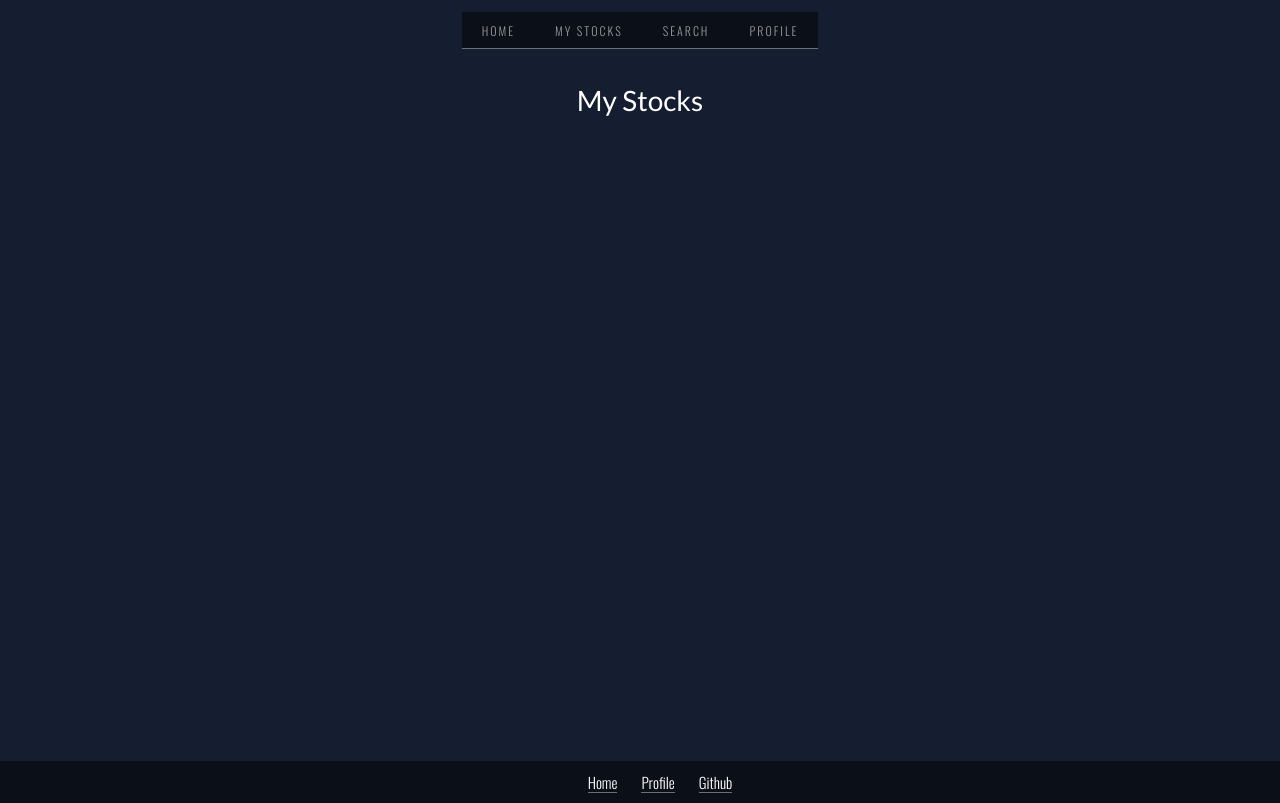
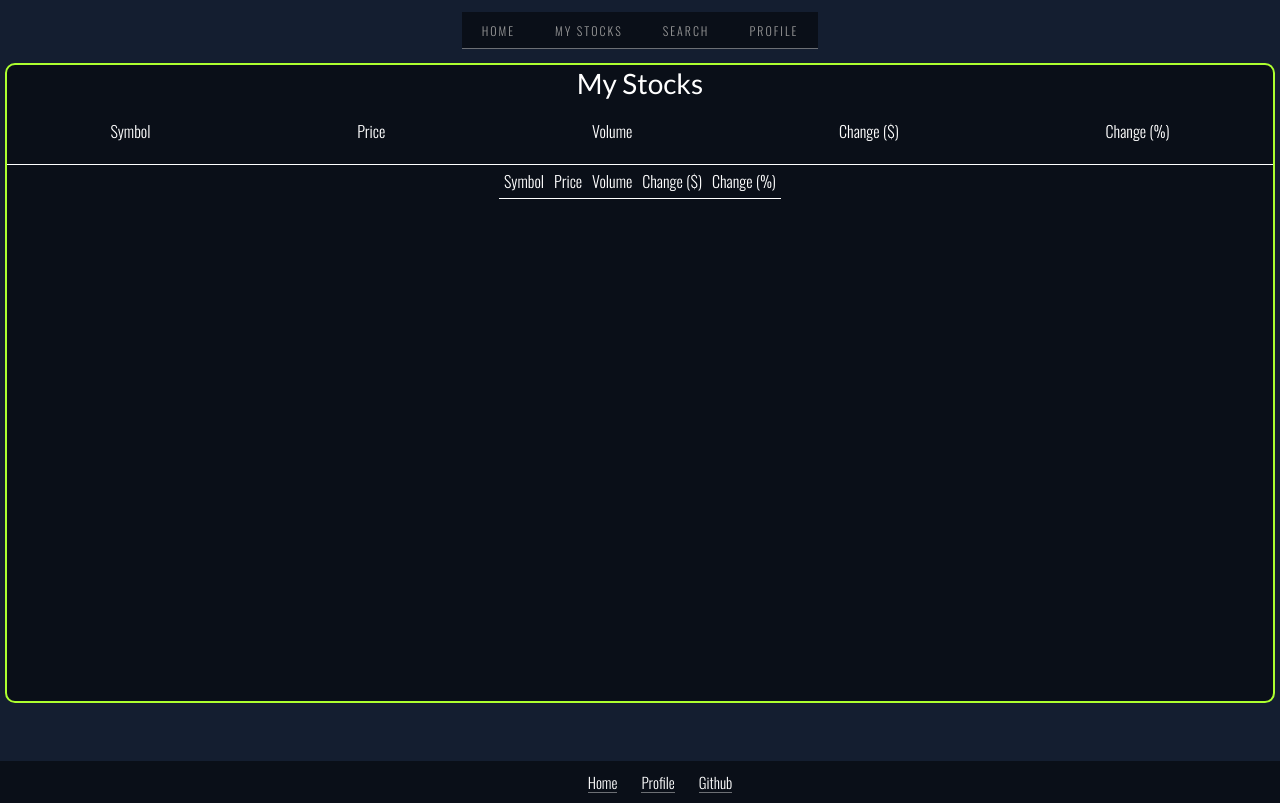
Before and after one commit to cogrod17/mystocks, a React (Create React App) app in the folder client/: page /mystocks in a window 1280 px wide. Built offline with nearby package versions, Linux system fonts and the light colour scheme; no server answers; sample sign-in values are in the browser's storage.

Commit message:
I don't understand how this git works

```diff
--- a/client/src/components/GainerItem.js
+++ b/client/src/components/GainerItem.js
@@ -5,10 +5,12 @@ const GainerItem = ({ gainer }) => {
   const trimPercent = percentage.slice(1, percentage.length - 1);
 
   return (
-    <div className="gainer-item">
-      <p className="gainer-ticker">{gainer.ticker}</p>
-      <p className="gainer-price">{gainer.price}</p>
-      <p className="gainer-percent-change">{trimPercent}</p>
+    <div className="list-item">
+      <p className="listitem ticker">{gainer.ticker}</p>
+      <p className="listitem">{gainer.price}</p>
+      <p className="listitem" style={{ color: "greenyellow" }}>
+        {trimPercent}
+      </p>
     </div>
   );
 };
--- a/client/src/components/Gainers.js
+++ b/client/src/components/Gainers.js
@@ -43,8 +43,11 @@ const Gainers = () => {
   };
 
   return (
-    <div className="gainers">
-      <ListHeader title={"Top Gainers"} />
+    <div className="list-container">
+      <ListHeader
+        title={"Top Gainers"}
+        categories={["Ticker", "Price", "Change (%)"]}
+      />
       {gainers.length === 0 ? <Loader /> : renderGainers(gainers)}
     </div>
   );
--- a/client/src/components/ListHeader.js
+++ b/client/src/components/ListHeader.js
@@ -1,14 +1,20 @@
 import React from "react";
 
-const ListHeader = ({ title }) => {
+const ListHeader = ({ title, categories }) => {
+  const renderCategories = (categories) => {
+    return categories.map((category, i) => {
+      return (
+        <p key={i} className="listheader-category">
+          {category}
+        </p>
+      );
+    });
+  };
+
   return (
     <div>
       <h1>{title}</h1>
-      <div className="list-header">
-        <p className="list-ticker">Ticker</p>
-        <p className="list-price">Price</p>
-        <p className="list-change">Change (%)</p>
-      </div>
+      <div className="listheader">{renderCategories(categories)}</div>
     </div>
   );
 };
--- a/client/src/components/MarketIndexItem.js
+++ b/client/src/components/MarketIndexItem.js
@@ -2,29 +2,28 @@ import React, { useState, useEffect } from "react";
 
 const MarketIndexItem = ({ index }) => {
   const [color, setColor] = useState("");
-  const [background, setBackground] = useState("");
 
   const percent = +index.percent_change;
   const priceRounded = +index.open;
 
   useEffect(() => {
     if (percent >= 0) {
-      setBackground("rgba(3, 243, 3, 0.5)");
       setColor("greenyellow");
     }
     if (percent < 0) {
       setColor("red");
-      setBackground("red");
     }
   }, [percent]);
 
+  ///CHANGE THESE TO GRID
+
   return (
-    <div className="index-item">
-      <p className="index-ticker">{index.symbol}</p>
-      <p className="index-price" style={{ color: color }}>
+    <div className="list-item">
+      <p className="listitem symbol">{index.symbol}</p>
+      <p className="listitem" style={{ color: color }}>
         {priceRounded.toFixed(2)}
       </p>
-      <p className="index-percent-change" style={{ background: background }}>
+      <p className="listitem" style={{ color: color }}>
         {`${percent.toFixed(2)}%`}
       </p>
     </div>
--- a/client/src/components/MarketInfo.js
+++ b/client/src/components/MarketInfo.js
@@ -15,6 +15,7 @@ import axios from "axios";
 
 const MarketInfo = () => {
   const [marketInfo, setMarketInfo] = useState([]);
+  const [loading, setLoading] = useState(true);
 
   //https://twelvedata.com/
   const API_KEY = "5f75c7639947410a99d3551417a18f60";
@@ -32,15 +33,22 @@ const MarketInfo = () => {
 
       setMarketInfo(res.data);
     } catch (e) {
-      console.log(e);
-
       setMarketInfo(["error"]);
+      setLoading(false);
     }
   };
 
   useEffect(() => {
-    getMarketInfo();
+    let mounted = true;
+    getMarketInfo().then(() => {
+      if (mounted) setLoading(false);
+    });
+    //console.log(sumPercentChange);
+
+    return () => (mounted = false);
   }, []);
+
+  //let sumPercentChange = 0;
 
   const renderMarketInfo = (marketInfo) => {
     if (marketInfo[0] === "error")
@@ -48,14 +56,18 @@ const MarketInfo = () => {
 
     const keys = Object.keys(marketInfo);
     return keys.map((key, i) => {
+      //sumPercentChange += marketInfo[key].percent_change;
       return <MarketIndexItem key={i} index={marketInfo[key]} />;
     });
   };
 
   return (
-    <div className="index">
-      <ListHeader title={"Markets"} />
-      {marketInfo.length === 0 ? <Loader /> : renderMarketInfo(marketInfo)}
+    <div className="list-container">
+      <ListHeader
+        title={"Markets"}
+        categories={["Symbol", "Price", "Change (%)"]}
+      />
+      {loading ? <Loader /> : renderMarketInfo(marketInfo)}
     </div>
   );
 };
--- a/client/src/components/MyStocks.js
+++ b/client/src/components/MyStocks.js
@@ -1,17 +1,62 @@
-import React from "react";
+import React, { useState, useEffect } from "react";
 import NavBar from "./NavBar";
+import ListHeader from "./ListHeader";
+import StockItem from "./StockItem";
+import "../styles/MyStocks.css";
+import axios from "axios";
+
 // import Loader from "./Loader";
 
-//Alpha Vantage
-//const API_KEY = `9VTUD3XE4HKHNVBM`;
+const API_KEY = `9VTUD3XE4HKHNVBM`;
+
+//WILL HAVE TO GET FAVORITE STOCKS PASSED DOWN AS PROPS
 
 const MyStocks = () => {
+  const [stocks, setStocks] = useState({});
+  const [loading, setLoading] = useState(true);
+  const categories = ["Symbol", "Price", "Volume", "Change ($)", "Change (%)"];
+
+  const getMyStocks = async () => {
+    try {
+      //https://www.alphavantage.co/query?function=GLOBAL_QUOTE&symbol=IBM&apikey=demo
+      //promise.allSettled()
+      let res = await axios.get("https://www.alphavantage.co/query?", {
+        params: {
+          function: "GLOBAL_QUOTE",
+          symbol: "IBM",
+          apikey: API_KEY,
+        },
+      });
+
+      const keys = Object.keys(res.data["Global Quote"]);
+      const values = Object.values(res.data["Global Quote"]);
+      let obj = {};
+      keys.map((key, i) => {
+        obj[key.split(" ")[1]] = values[i];
+      });
+      console.log({ IMB: obj });
+    } catch (e) {
+      console.log(e);
+    }
+  };
+
+  useEffect(() => {
+    let mounted = true;
+    getMyStocks().then(() => {
+      if (mounted) setLoading(false);
+    });
+
+    return () => (mounted = false);
+  }, []);
+
   return (
     <div>
       <NavBar />
-      <h1>My Stocks</h1>
-      <div className="watchlist-container">
-        <div className="header"></div>
+      <div className="my-stocks">
+        <div className="list-container">
+          <ListHeader title={"My Stocks"} categories={categories} />
+          <StockItem categories={categories} />
+        </div>
       </div>
     </div>
   );
--- a/client/src/components/NewsFeed.js
+++ b/client/src/components/NewsFeed.js
@@ -12,6 +12,7 @@ import Loader from "./Loader";
 
 const NewsFeed = () => {
   const [articleList, setArticleList] = useState([]);
+  const [loading, setLoading] = useState(true);
 
   const API_KEY = "c2b9odaad3i8k5kfml40";
 
@@ -31,11 +32,17 @@ const NewsFeed = () => {
       setArticleList(businessNews);
     } catch (e) {
       setArticleList(["error"]);
+      setLoading(false);
     }
   };
 
   useEffect(() => {
-    getNews();
+    let mounted = true;
+    getNews().then(() => {
+      if (mounted) setLoading(false);
+    });
+
+    return () => (mounted = false);
   }, []);
 
   const renderFeed = (articleList) => {
@@ -55,7 +62,7 @@ const NewsFeed = () => {
   return (
     <div className="news">
       <h1 className="news-top">News</h1>
-      {articleList.length === 0 ? <Loader /> : renderFeed(articleList)}
+      {loading ? <Loader /> : renderFeed(articleList)}
     </div>
   );
 };
--- /dev/null
+++ b/client/src/components/StockItem.js
@@ -0,0 +1,13 @@
+import React from "react";
+
+const StockItem = ({ categories }) => {
+  const renderCategories = (categories) => {
+    return categories.map((item) => {
+      return <p className={`listitem ${item}`}>{item}</p>;
+    });
+  };
+
+  return <div className="list-item">{renderCategories(categories)}</div>;
+};
+
+export default StockItem;
--- a/client/src/styles/App.css
+++ b/client/src/styles/App.css
@@ -25,6 +25,7 @@ body {
 .app {
   position: relative;
   min-height: 100vh;
+  padding-bottom: 3rem;
 }
 .user-profile {
   padding-bottom: 3rem;
--- a/client/src/styles/Home.css
+++ b/client/src/styles/Home.css
@@ -1,20 +1,18 @@
 .home {
   display: flex;
-  flex-wrap: wrap;
   flex-direction: row;
-  padding-bottom: 3rem;
+  padding-right: 10px;
+  padding-left: 10px;
 }
 
 .gainer-and-index {
   flex: 2;
   display: flex;
-  margin-right: 5px;
 }
 
 .news {
   flex: 2;
   margin: 5px;
-
   padding: 10px;
   background: rgba(0, 0, 0, 0.5);
   border-radius: 10px;
@@ -31,45 +29,24 @@
   }
 }
 
-.index {
-  flex: 1;
-  border: white 2px solid;
-  background: rgba(0, 0, 0, 0.5);
-  border-radius: 10px;
-  margin: 5px;
-  height: 80vh;
-  padding: 10px 0px;
-  overflow: auto;
-}
-
-.gainers {
+.list-container {
   flex: 1;
   border: 2px greenyellow solid;
   border-radius: 10px;
   background: rgba(0, 0, 0, 0.5);
   margin: 5px;
   height: 80vh;
-  padding: 10px 0px;
   overflow: auto;
 }
 
-.list-header {
-  display: flex;
-  margin-right: 5%;
-  margin-bottom: 0px;
+.listheader {
+  display: grid;
+  grid-auto-flow: column;
+  border-bottom: white solid 1px;
 }
 
-.list-ticker {
-  flex: 1;
-}
-
-.list-price {
-  flex: 1;
-  margin-right: 5%;
-}
-
-.list-change {
-  flex: 1;
+.listheader-category {
+  padding: 5px;
 }
 
 .article {
@@ -115,74 +92,25 @@
   text-align: left;
 }
 
-.gainer-item {
-  display: flex;
-  border-top: 1px white solid;
-  padding-top: 5%;
-  padding-right: 5%;
-  margin-bottom: 0px;
-  padding-left: 5%;
-
-  padding-bottom: 0px;
+.list-item {
+  display: grid;
+  grid-auto-flow: column;
+  border-bottom: 1px white solid;
+  align-self: center;
+  justify-self: center;
 }
 
-.gainer-item:hover {
+.list-item:hover {
   background: grey;
 }
 
-.gainer-ticker {
-  flex: 1;
-
-  font-size: 150%;
+.symbol {
+  font-size: 125%;
 }
 
-.gainer-price {
-  flex: 1;
-  margin: 0% 15%;
-  color: greenyellow;
+.listitem {
+  padding: 5px;
+  margin: 0px;
+  align-self: center;
+  justify-self: center;
 }
-
-.gainer-percent-change {
-  flex: 1;
-  border-radius: 10px;
-  height: 100%;
-  background: rgba(3, 243, 3, 0.5);
-}
-
-.index-item {
-  display: flex;
-  border-top: 1px white solid;
-  padding-top: 5%;
-  padding-right: 5%;
-  margin-bottom: 0px;
-  padding-left: 5%;
-  padding-bottom: 0px;
-}
-
-.index-item:hover {
-  background: grey;
-}
-
-.index-ticker {
-  flex: 1;
-  font-size: 150%;
-}
-
-.index-percent-change {
-  flex: 1;
-  border-radius: 10px;
-  height: 100%;
-}
-
-.index-header {
-  display: flex;
-}
-
-.index-price-head {
-  flex: 1;
-  margin-right: 5%;
-}
-
-.index-change {
-  flex: 1;
-}
```
Also changed, not shown: client/src/components/Form.js (deleted, +0 -24 lines).
